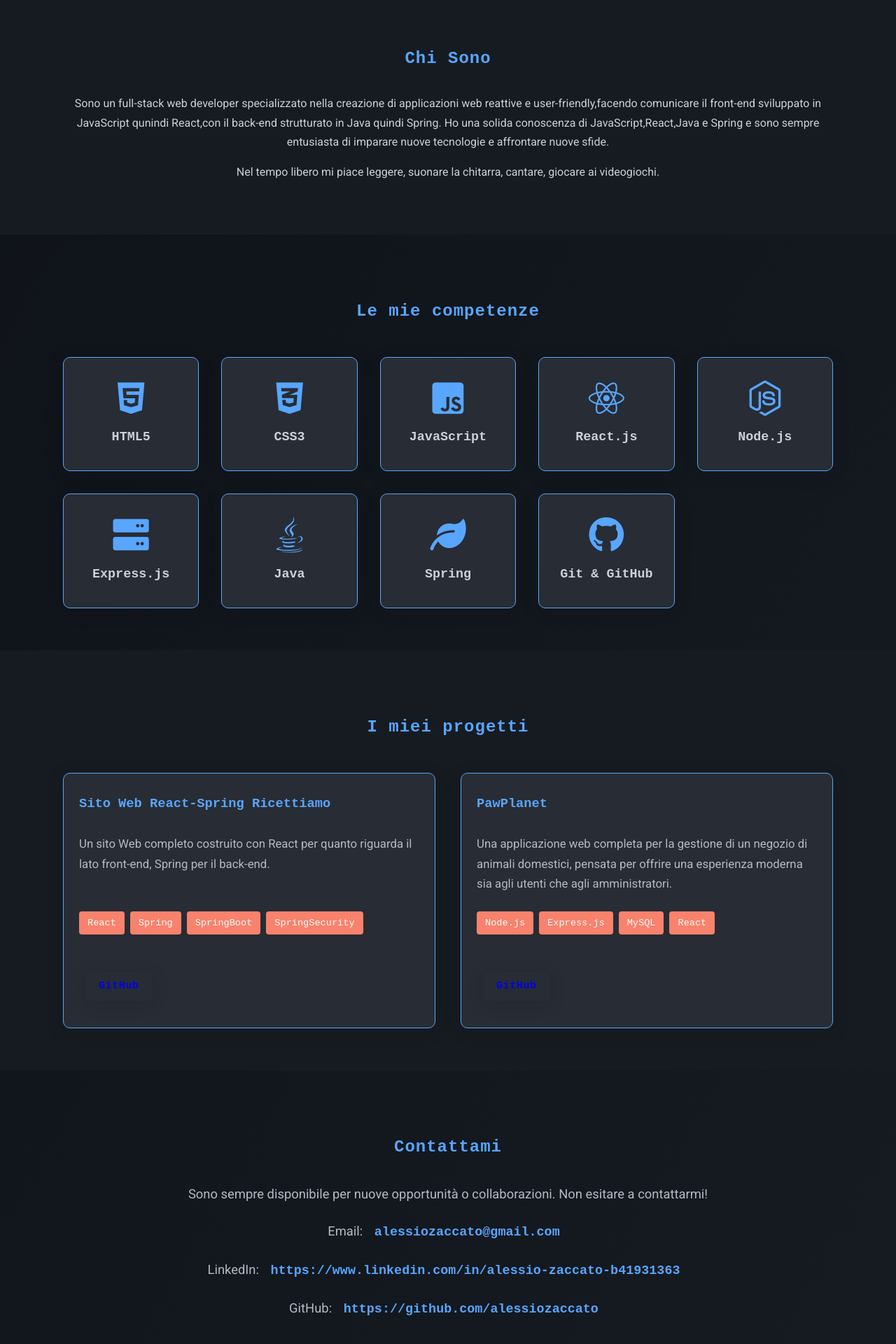
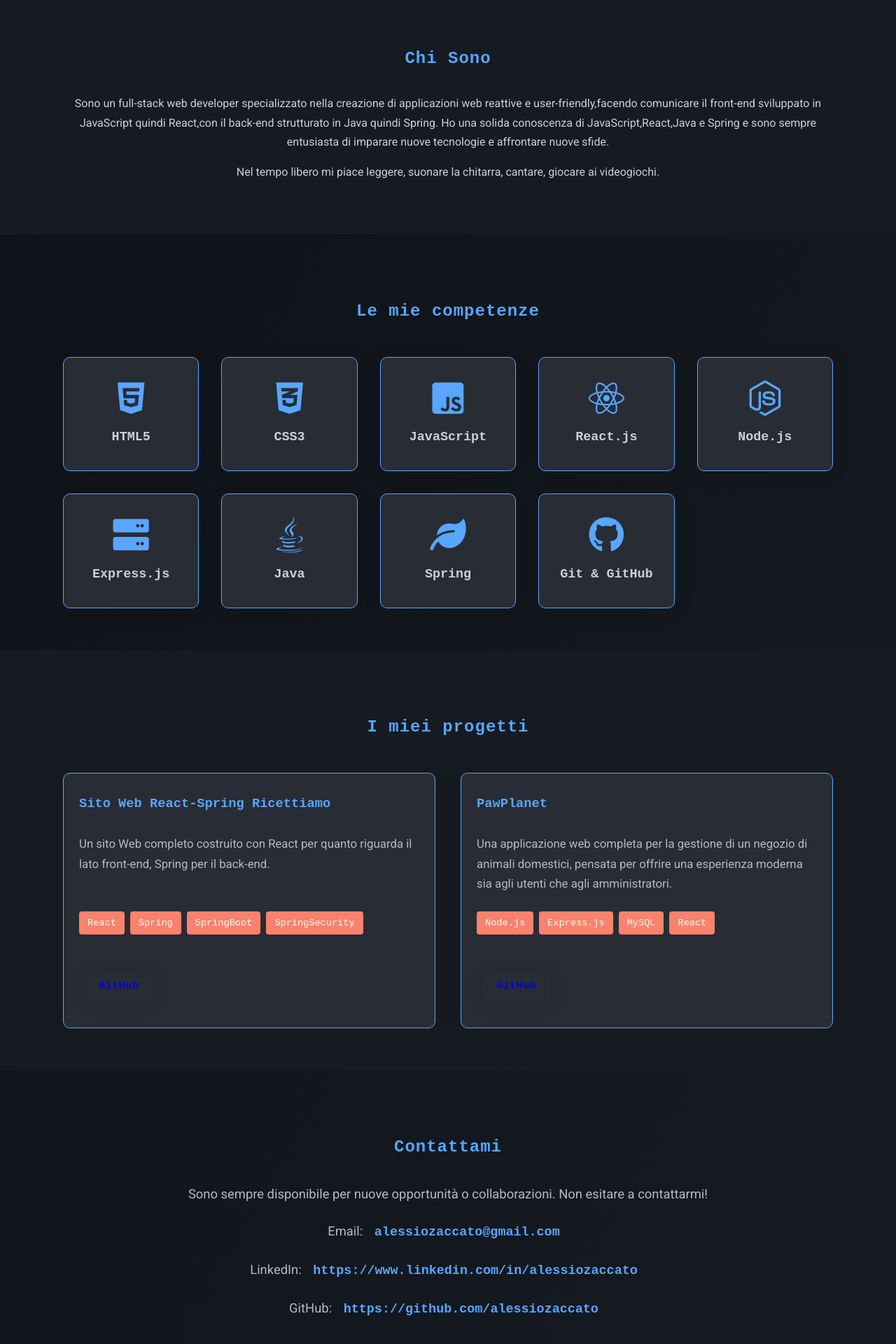
Before and after one commit to alessiozaccato/alessiozaccato.github.io, a React (Vite) app: page / in a window 1280 px wide. Shown: the part 980-2900 px from the top of the page at 70% size. Built offline with nearby package versions, Linux system fonts and the light colour scheme.

Commit message:
FIX: correct LinkedIn URL in contact section and improve About section text

```diff
--- a/src/sections/About.jsx
+++ b/src/sections/About.jsx
@@ -4,7 +4,7 @@ function About() {
     <section id="about" className="about-section">
       <div className="container">
         <h2>Chi Sono</h2>
-        <p>Sono un full-stack web developer specializzato nella creazione di applicazioni web reattive e user-friendly,facendo comunicare il front-end sviluppato in JavaScript qunindi React,con il back-end strutturato in Java quindi Spring. Ho una solida conoscenza di JavaScript,React,Java e Spring e sono sempre entusiasta di imparare nuove tecnologie e affrontare nuove sfide.</p>
+        <p>Sono un full-stack web developer specializzato nella creazione di applicazioni web reattive e user-friendly,facendo comunicare il front-end sviluppato in JavaScript quindi React,con il back-end strutturato in Java quindi Spring. Ho una solida conoscenza di JavaScript,React,Java e Spring e sono sempre entusiasta di imparare nuove tecnologie e affrontare nuove sfide.</p>
         <p>Nel tempo libero mi piace  leggere, suonare la chitarra, cantare, giocare ai videogiochi.</p>
       </div>
     </section>
--- a/src/sections/Contacts.jsx
+++ b/src/sections/Contacts.jsx
@@ -8,7 +8,7 @@ function Contact() {
                 <p>Sono sempre disponibile per nuove opportunità o collaborazioni. Non esitare a contattarmi!</p>
                 <div className="contact-links">
                     <p>Email: <a href="mailto:alessiozaccato@gmail.com">alessiozaccato@gmail.com</a></p>
-                    <p>LinkedIn: <a href="https://www.linkedin.com/in/alessiozaccato" target="_blank" rel="noopener noreferrer">https://www.linkedin.com/in/alessio-zaccato-b41931363</a></p>
+                    <p>LinkedIn: <a href="https://www.linkedin.com/in/alessiozaccato" target="_blank" rel="noopener noreferrer">https://www.linkedin.com/in/alessiozaccato</a></p>
                     <p>GitHub: <a href="https://github.com/alessiozaccato" target="_blank" rel="noopener noreferrer">https://github.com/alessiozaccato</a></p>
                     {/* Potresti aggiungere anche Twitter, un numero di telefono, ecc. */}
                 </div>
```
